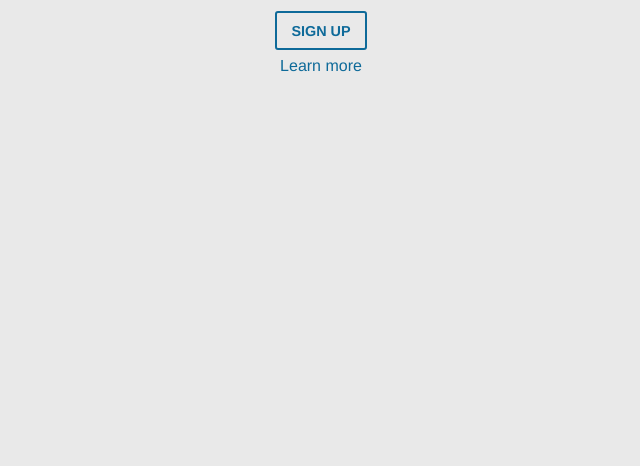
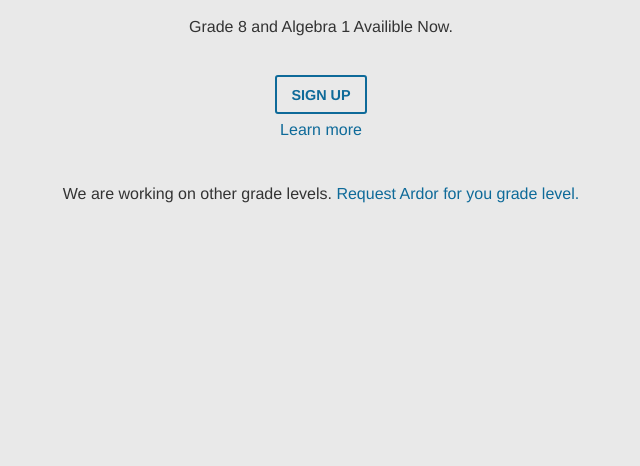
Before and after one commit to ardor-education/ardor-education.github.io, a Jekyll site: the page built from index.html, in a window 1280 px wide and 1400 px high, scrolled down 194 px. Shown: the part 249-715 px from the top of the window, without its empty margins (319-959 px from the left). Built offline with Jekyll 4.4.1, drawn with Linux system fonts in a browser that asks for light colours; some web fonts are replaced; grey boxes are pictures that could not be loaded.

Commit message:
add video to home page

```diff
--- a/_layouts/home.html
+++ b/_layouts/home.html
@@ -7,13 +7,17 @@
 <article class="hero hero--home">
     <!-- <img class="landing-image" src="./../assets/images/ardormath/iPad/slope-triangle-white.png"> -->
     <div class="hero__content">
-        <iframe width="560" height="315" src="https://www.youtube.com/embed/HpOmtjtsFXQ" frameborder="0" allowfullscreen></iframe>
+        <iframe width="560" height="315" src="https://www.youtube.com/embed/IDqDQsIgLO0" frameborder="0" allowfullscreen></iframe>
         <br>
+        <p>Grade 8 and Algebra 1 Availible Now.</p>
         <a href="http://accounts.ardoreducation.com" class="button button--outline">Sign Up</a><br>
         <a href="http://us11.campaign-archive1.com/?u=e0d8362a03edb98f9391ddcd5&id=8629437098">Learn more</a>
-
         <!-- <a href="https://itunes.apple.com/us/app/id953832689"><img class="app-store-badge" src="./../assets/images/logo/App_Store_Badge.svg"></a> -->
         <br>
+        <br>
+        <p>We are working on other grade levels.
+          <a href="mailto:contact@ardoreducation.com?subject=I teach grade ... &body=I would love to use Ardor. I teach grade ___ ">Request Ardor for you grade level.</a>
+        </p>
     </div>
 </article>
 
--- a/_sass/modules/_hero.scss
+++ b/_sass/modules/_hero.scss
@@ -28,6 +28,9 @@
         @include media($mobile) {
             padding: $mobile-padding-large;
         }
+    }
+    .hero__content p {
+      color: #333333;
     }
 
     .hero__content--short {
```
